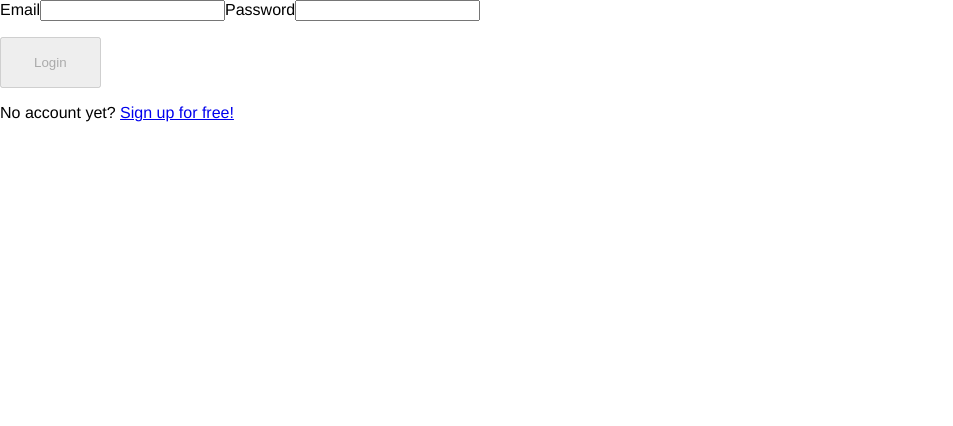
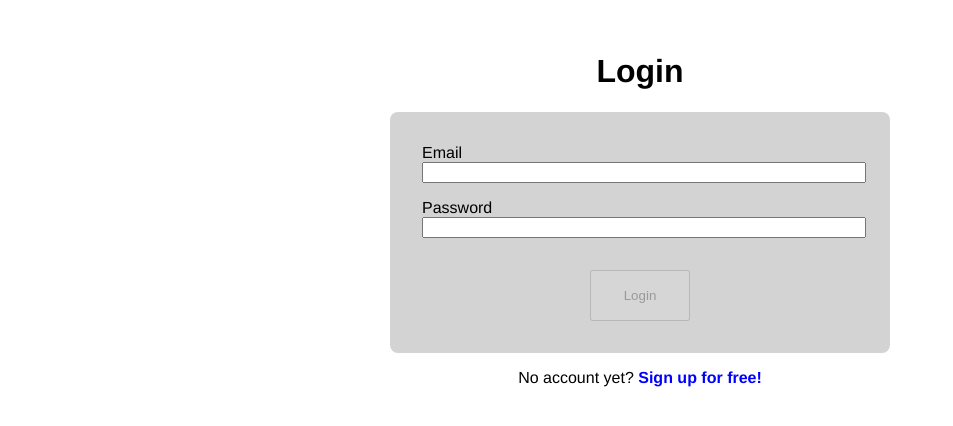
Before and after one commit to gutakk/party-community, a React (Create React App) app in the folder web/: page /login in a window 1280 px wide. Shown: the top 426 px of the page, without its empty margins (0-953 px from the left). Built offline with nearby package versions, Linux system fonts and the light colour scheme.

Commit message:
css to login page

```diff
--- a/web/src/pages/login/index.js
+++ b/web/src/pages/login/index.js
@@ -1,6 +1,6 @@
 import './style.scss'
 import { connect } from 'react-redux'
-import { onEmailChanged, onPasswordChanged, onLoginClicked } from '../../redux/actions/loginAction'
+import { onEmailChanged, onPasswordChanged, onLoginClicked, closeModal } from '../../redux/actions/loginAction'
 
 import React from 'react';
 
@@ -8,6 +8,7 @@ const Login = ({
     onEmailChanged,
     onPasswordChanged,
     onLoginClicked,
+    closeModal,
     email,
     password,
     isEmailExist,
@@ -15,19 +16,33 @@ const Login = ({
 }) => {
     return (
         <div id="login-container">
+            <div id="login-form-container">
+                <h1>Login</h1>
                 <form onSubmit={(e) => {e.preventDefault(); onLoginClicked()}}>
                     <label>Email</label>
                     <input type="email" onChange={onEmailChanged} value={email} required></input>
                     <label>Password</label>
                     <input type="password" onChange={onPasswordChanged} value={password} required></input>
+                    <div class="error-msg-container">
                         {!isEmailExist.isExist && <p className="login-error-msg">{isEmailExist.message}</p>}
+                    </div>
+                    <div className="button-container">
                         <button
                             disabled={!email || !password}>
                                 Login
                         </button>
+                    </div>
                 </form>
                 <p>No account yet? <a href="/register">Sign up for free!</a></p>
-            {loginFailedMsg && <div className="modal">{loginFailedMsg}</div>}
+            </div>
+            {loginFailedMsg && <div className="overlay"></div>}
+            {
+                loginFailedMsg &&
+                <div className="modal">
+                    <p>{loginFailedMsg}</p>
+                    <button onClick={closeModal}>Confirm</button>
+                </div>
+            }
         </div>
     )
 }
@@ -42,7 +57,8 @@ const mapStateToProps = state => ({
 const mapDispatchToProps = dispatch => ({
     onEmailChanged: (e) => dispatch(onEmailChanged(e.target.value)),
     onPasswordChanged: (e) => dispatch(onPasswordChanged(e.target.value)),
-    onLoginClicked: () => dispatch(onLoginClicked())
+    onLoginClicked: () => dispatch(onLoginClicked()),
+    closeModal: () => dispatch(closeModal())
 })
 
 export default connect(mapStateToProps, mapDispatchToProps)(Login)
--- a/web/src/pages/login/style.scss
+++ b/web/src/pages/login/style.scss
@@ -0,0 +1,47 @@
+#login-container {
+    margin-top: 2rem;
+}
+
+#login-form-container {
+    display: flex;
+    flex-direction: column;
+    align-items: center;
+    margin: 0 2rem;
+
+    form {
+        background-color: lightgrey;
+        padding: 2rem;
+        border-radius: 0.5rem;
+        max-width: 500px;
+        box-sizing: border-box;
+    }
+
+    input[type="email"], input[type="password"] {
+        margin-bottom: 1rem;
+        width: 100%;
+    }
+
+    input[type="checkbox"] {
+        cursor: pointer;
+    }
+
+    .checkbox-container {
+        margin-bottom: 1rem;
+    }
+
+    .button-container {
+        text-align: center;
+    }
+
+    .error-msg-container {
+        color: red;
+        text-align: center;
+        font-weight: bold;
+    }
+
+    a {
+        text-decoration: none;
+        color: blue;
+        font-weight: bold;
+    }
+}
--- a/web/src/pages/register/style.scss
+++ b/web/src/pages/register/style.scss
@@ -38,5 +38,4 @@
         text-align: center;
         font-weight: bold;
     }
-
 }
--- a/web/src/redux/actions/loginAction.js
+++ b/web/src/redux/actions/loginAction.js
@@ -8,6 +8,7 @@ export const LOGGING_IN = 'login/LOGGING_IN'
 export const LOGGED_IN = 'login/LOGGED_IN'
 export const EMAIL_NOT_EXIST = 'login/EMAIL_NOT_EXIST'
 export const LOGIN_FAILED = 'login/LOGIN_FAILED'
+export const CLOSE_MODAL = 'login/CLOSE_MODAL'
 
 export const onEmailChanged = (email) => dispatch => {
     dispatch({
@@ -49,3 +50,7 @@ export const onLoginClicked = () => (dispatch, getState) => {
         }
     }))
 }
+
+export const closeModal = () => dispatch => {
+    dispatch({ type: CLOSE_MODAL })
+}
--- a/web/src/redux/reducers/loginReducer.js
+++ b/web/src/redux/reducers/loginReducer.js
@@ -1,4 +1,4 @@
-import { EMAIL_CHANGE, PASSWORD_CHANGE, EMAIL_NOT_EXIST, LOGIN_CLICK , LOGIN_FAILED} from '../actions/loginAction'
+import { EMAIL_CHANGE, PASSWORD_CHANGE, EMAIL_NOT_EXIST, LOGIN_CLICK , LOGIN_FAILED, CLOSE_MODAL } from '../actions/loginAction'
 
 export default (state = {
     email: "",
@@ -32,6 +32,11 @@ export default (state = {
                 ...state,
                 loginFailedMsg: action.payload
             }
+        case CLOSE_MODAL:
+            return {
+                ...state,
+                loginFailedMsg: ""
+            }
         default:
             return state
     }
```
Lines whose indentation alone changed are shown as unchanged.
